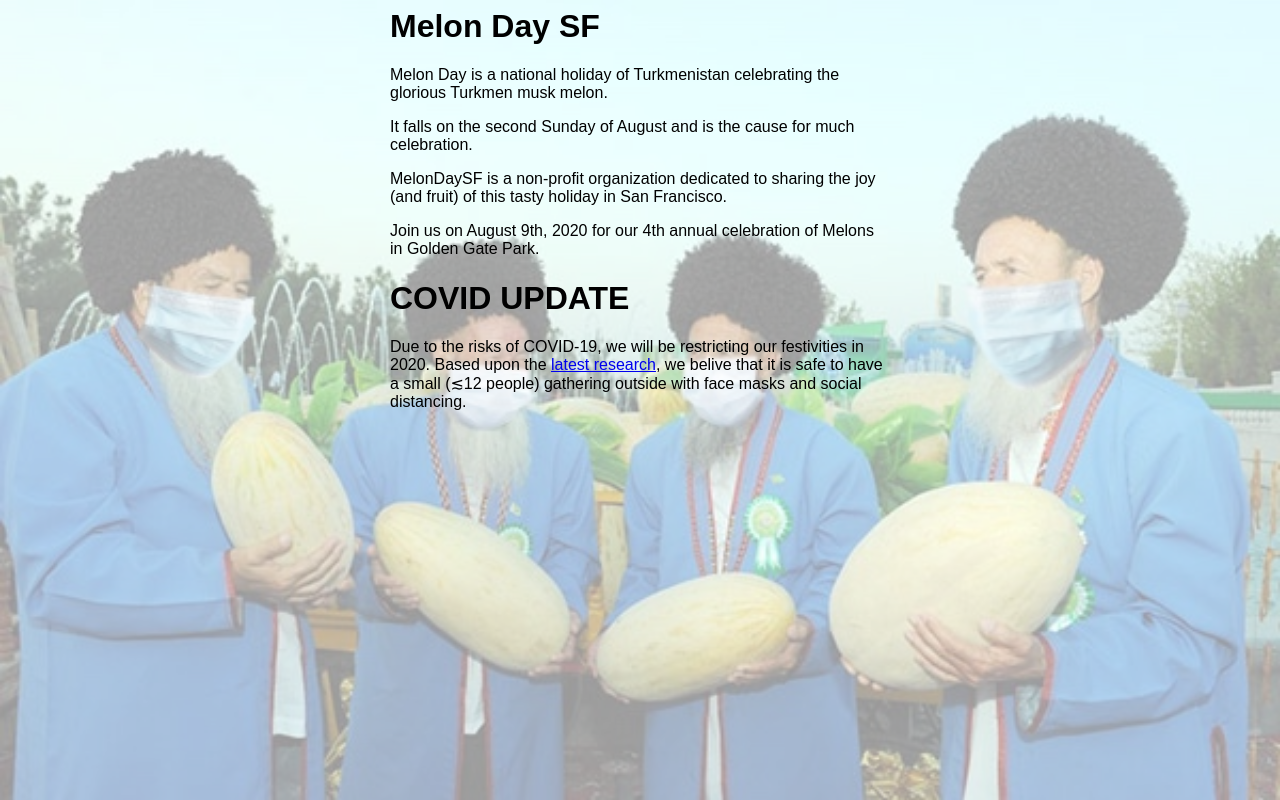
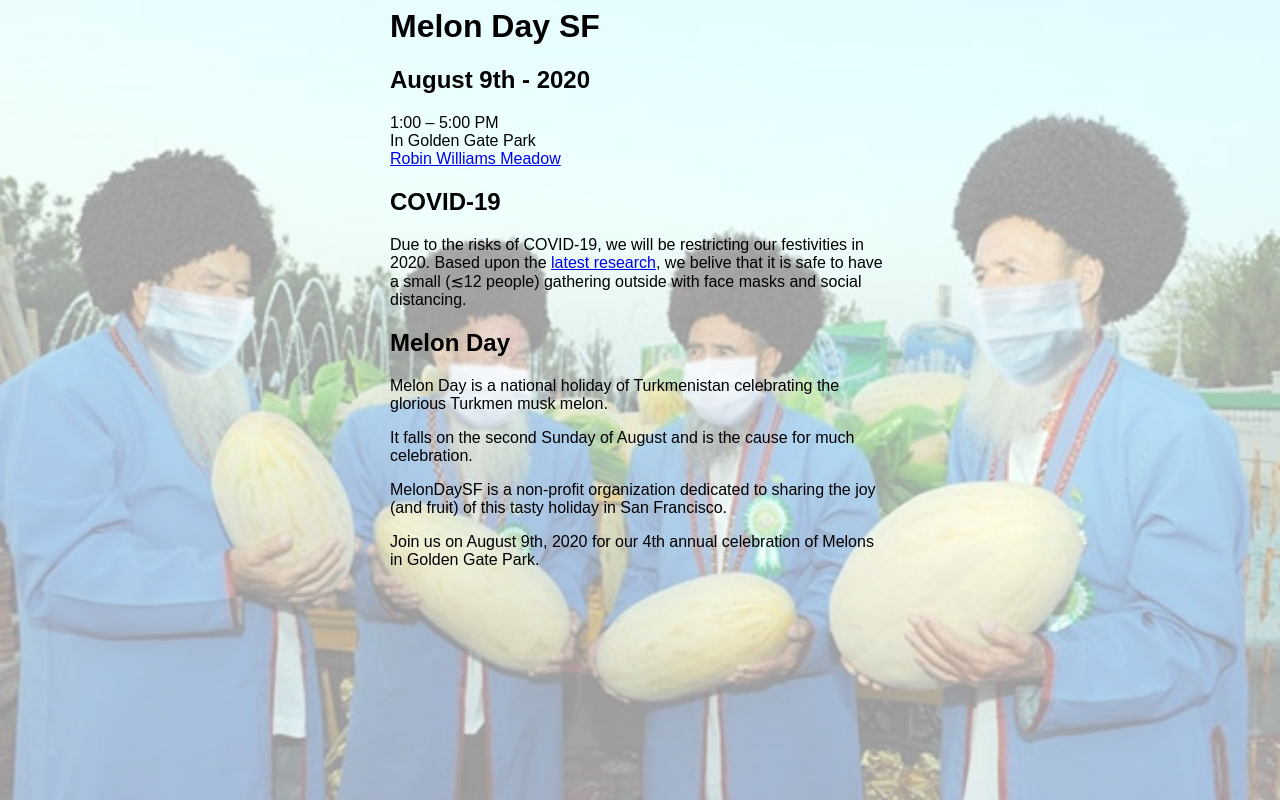
Before and after one commit to bnlcas/MelonDaySF, a plain HTML site: page index.html in a window 1280 px wide. Drawn offline with Linux system fonts and the light colour scheme.

Commit message:
added time and space information for 2020 celebration

```diff
--- a/index.html
+++ b/index.html
@@ -38,13 +38,20 @@
     <div id="backgroundImage">
       <div class="main">
         <h1>Melon Day SF</h1>
+        <h2>August 9th - 2020</h2>
+        <p>1:00 – 5:00 PM<br>
+          In Golden Gate Park<br>
+          <a href='https://goo.gl/maps/8htkLQNaBH2HHZxY6'>Robin Williams Meadow<br></a>
+        </p>
+        <h2>COVID-19</h2>
+        <p>Due to the risks of COVID-19, we will be restricting our festivities in 2020. Based upon the <a href="https://www.medrxiv.org/content/10.1101/2020.04.04.20053058v1.full.pdf">latest research</a>, we belive that it is safe to have a small (≲12 people) gathering outside with face masks and social distancing.
+        </p>
+        <h2>Melon Day</h2>
+
         <p>Melon Day is a national holiday of Turkmenistan celebrating the glorious Turkmen musk melon.</p>
         <p>It falls on the second Sunday of August and is the cause for much celebration.</p>
         <p>MelonDaySF is a non-profit organization dedicated to sharing the joy (and fruit) of this tasty holiday in San Francisco.</p>
         <p>Join us on August 9th, 2020 for our 4th annual celebration of Melons in Golden Gate Park.</p>
-        <h1>COVID UPDATE</h1>
-        <p>Due to the risks of COVID-19, we will be restricting our festivities in 2020. Based upon the <a href="https://www.medrxiv.org/content/10.1101/2020.04.04.20053058v1.full.pdf">latest research</a>, we belive that it is safe to have a small (≲12 people) gathering outside with face masks and social distancing.
-        </p>
       </div>
     </div>
   </body>
```
